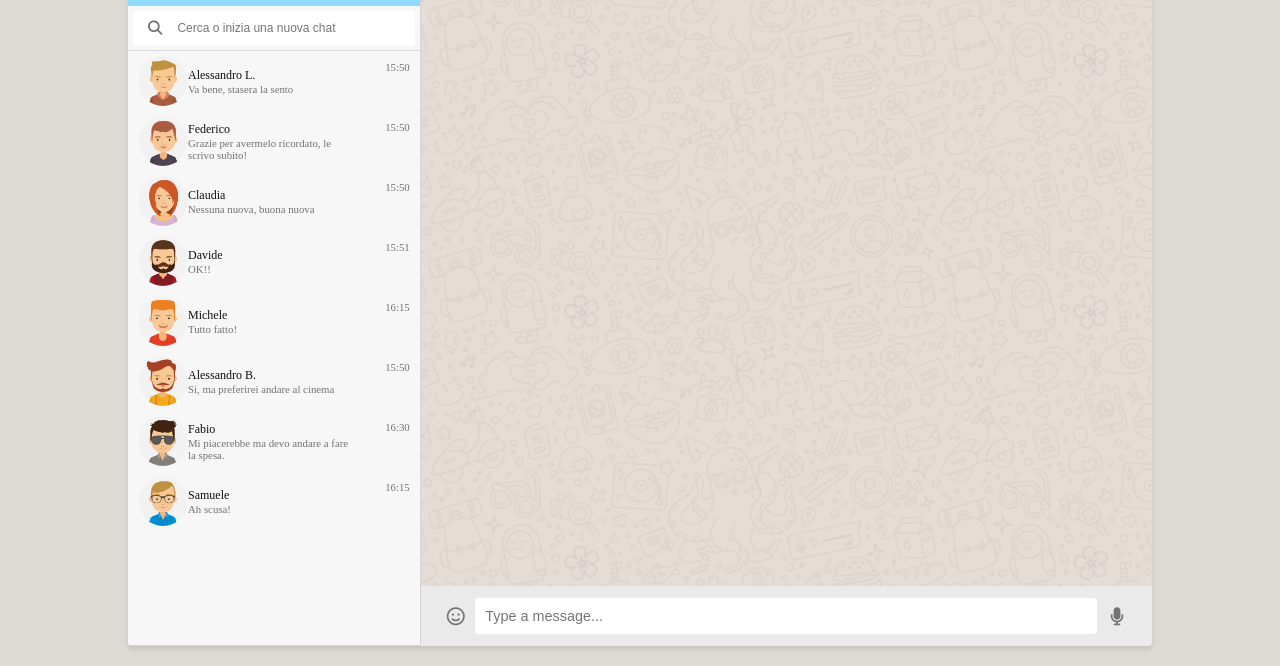
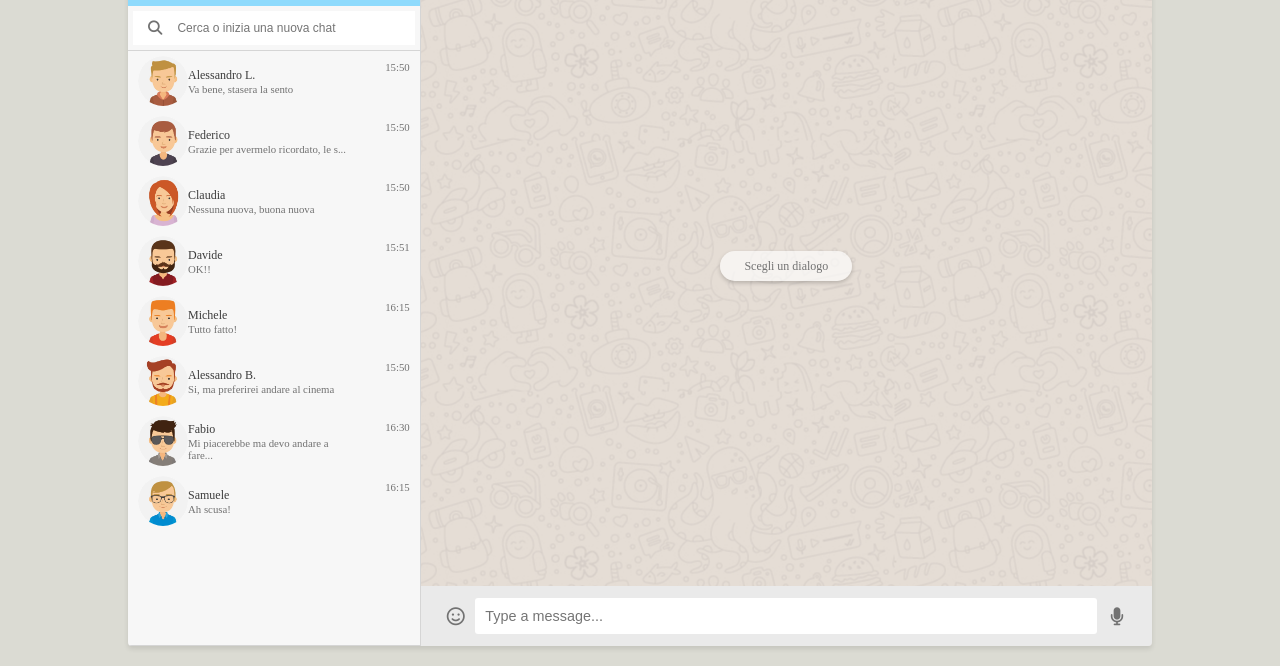
Before and after one commit to sargon17/vue-boolzapp, a plain HTML site: page index.html in a window 1280 px wide. Shown: the part 134-800 px from the top of the page. Drawn offline with nearby package versions, Linux system fonts and the light colour scheme.

Commit message:
invitation to chose a dialog done

```diff
--- a/index.html
+++ b/index.html
@@ -83,7 +83,7 @@
                                 </div>
                                 <div class="wa__contacts__contact-item__last-message"
                                     v-if="contact.messages.length > 0">
-                                    <p>{{lastMessage(contact)}}</p>
+                                    <p>{{maxTextLenght(lastMessage(contact))}}</p>
                                 </div>
                             </div>
                             <div class="wa__contacts__contact-item__last-online" v-if="contact.messages.length > 0">
@@ -124,6 +124,11 @@
                     </div>
                 </header>
                 <div class="wa__messages__body">
+                    <div class="wa__messages__invitation-open-chat" v-if="!activeContact">
+                        <div class="wa__invitation-wrapper">
+                            <p>Scegli un dialogo</p>
+                        </div>
+                    </div>
                     <div :class="message.status === 'sent' ? 'wa__messages__message-container wa__messages__message-container--sent' : 'wa__messages__message-container'"
                         v-if="activeContact" v-for="message in activeChat" @mouseleave="message.isToolTipShown = false">
                         <div
--- a/script/script.js
+++ b/script/script.js
@@ -116,5 +116,11 @@ const whatsApp = new Vue({
       console.log(message);
       this.activeChat.splice(this.activeChat.indexOf(message), 1);
     },
+    maxTextLenght: function (message) {
+      if (message.length > 35) {
+        return message.slice(0, 35) + "...";
+      }
+      return message;
+    },
   },
 });
--- a/style/style.css
+++ b/style/style.css
@@ -4,7 +4,7 @@
   --wa-bg-headers-gray: #eaeaea;
   --wa-bg-banner: #8edafc;
 
-  --wa-text-black: #101010;
+  --wa-text-black: #3c3c3c;
   --wa-text-gray: #393939;
   --wa-text-clear-gray: #727272;
 
@@ -317,6 +317,21 @@
   overflow-y: scroll;
   overflow-x: auto;
 }
+.wa__messages__invitation-open-chat {
+  display: flex;
+  justify-content: center;
+  align-items: center;
+  height: 100%;
+}
+.wa__invitation-wrapper {
+  background: rgba(255, 255, 255, 0.646);
+  padding: 0.6em 2em;
+  border-radius: 50px;
+  box-shadow: 0px 2px 4px rgba(0, 0, 0, 0.2);
+}
+.wa__invitation-wrapper p {
+  color: var(--wa-text-clear-gray);
+}
 .wa__messages__message-container {
   display: flex;
   justify-content: flex-start;
@@ -331,7 +346,7 @@
   align-items: flex-start;
   width: fit-content;
   max-width: 60%;
-  padding: 10px;
+  padding: 0.3em 0.6em;
   border-radius: 10px;
   background: var(--wa-msg-bg-white);
   box-shadow: 0px 3px 5px rgba(0, 0, 0, 0.1);
@@ -353,7 +368,7 @@
   padding: 10px;
 }
 .wa__messages__message-content p {
-  font-size: 1.2rem;
+  font-size: 1rem;
   color: var(--wa-text-black);
 }
 .wa__messages__message-time {
```
